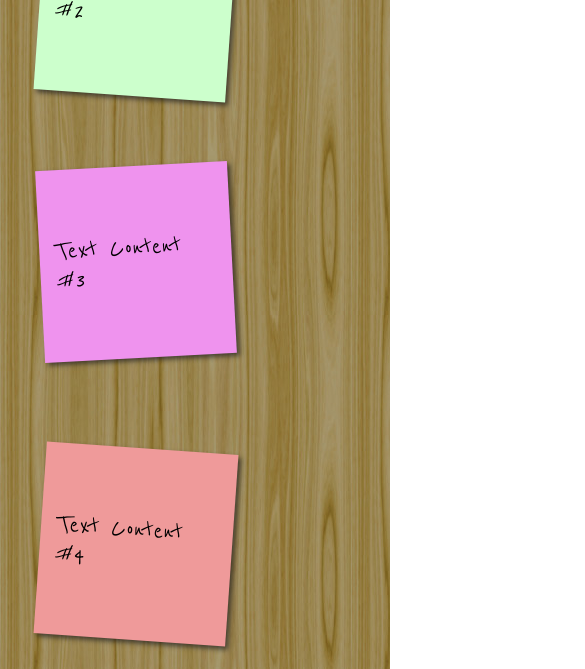
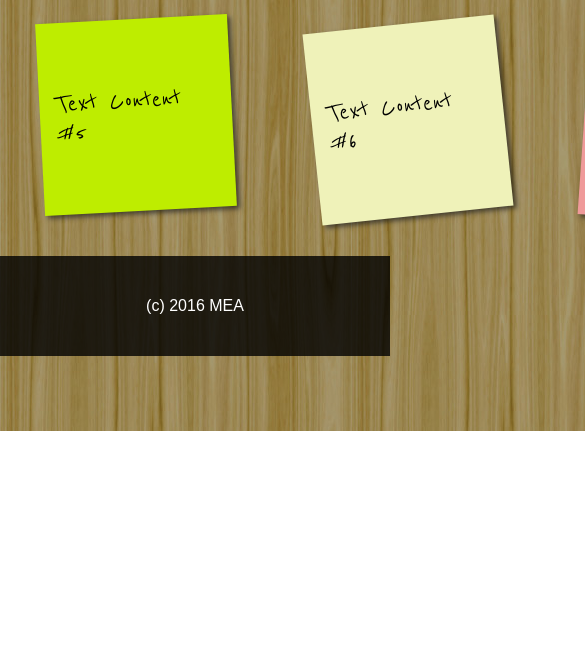
Before and after one commit to rizwanhkm/synergy, a plain HTML site: page index.html in a window 390 px wide. Shown: the part 413-1082 px from the top of the page, 585 px wide, since content can reach past the window. After the commit the page ends 844 px from the top, so only its background shows below. Drawn offline with Linux system fonts and the light colour scheme.

Commit message:
fix problem with mobile

```diff
--- a/css/stickynotes.css
+++ b/css/stickynotes.css
@@ -1,5 +1,5 @@
 #stickynotes{
-	max-width:1100px;
+	width:1100px;
 	margin:auto;
 	list-style:none;
 	overflow:hidden;
```
